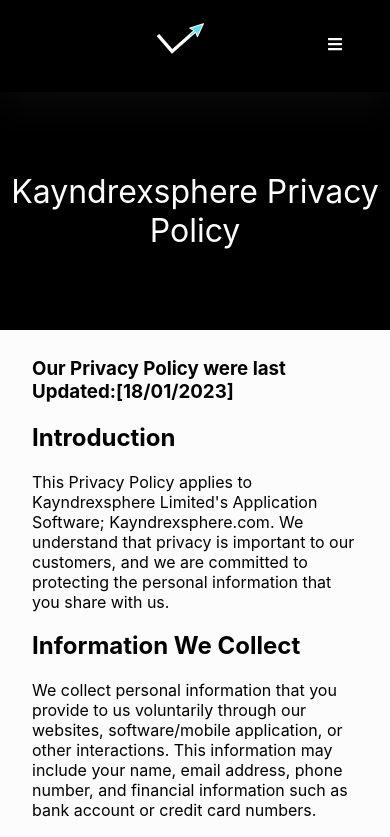
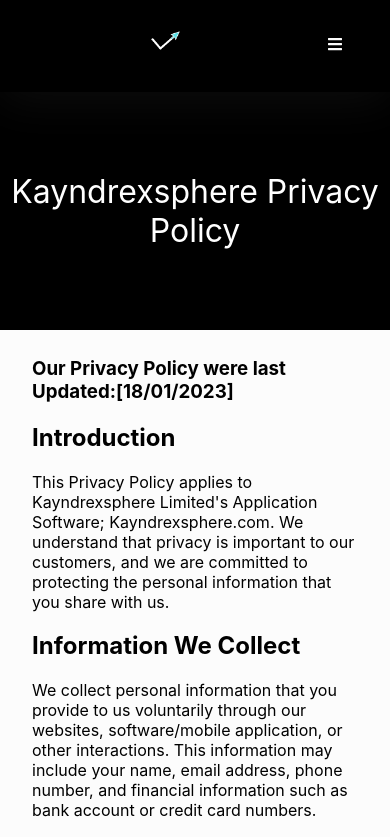
Before and after one commit to Dammysaina/kayndrex, a React (Create React App) app: page /home in a window 390 px wide. Shown: the top 837 px of the page. Built offline with nearby package versions, Linux system fonts and the light colour scheme.

Commit message:
responsiveness

```diff
--- a/src/assest/css/header.css
+++ b/src/assest/css/header.css
@@ -170,7 +170,9 @@
   }
   .logo img {
         position: relative;
-        left: 2rem ;
+        left: 2rem;
+        width: 3rem;
+        height: 3rem;
   }
   .nav-elements {
     position: absolute;
```
